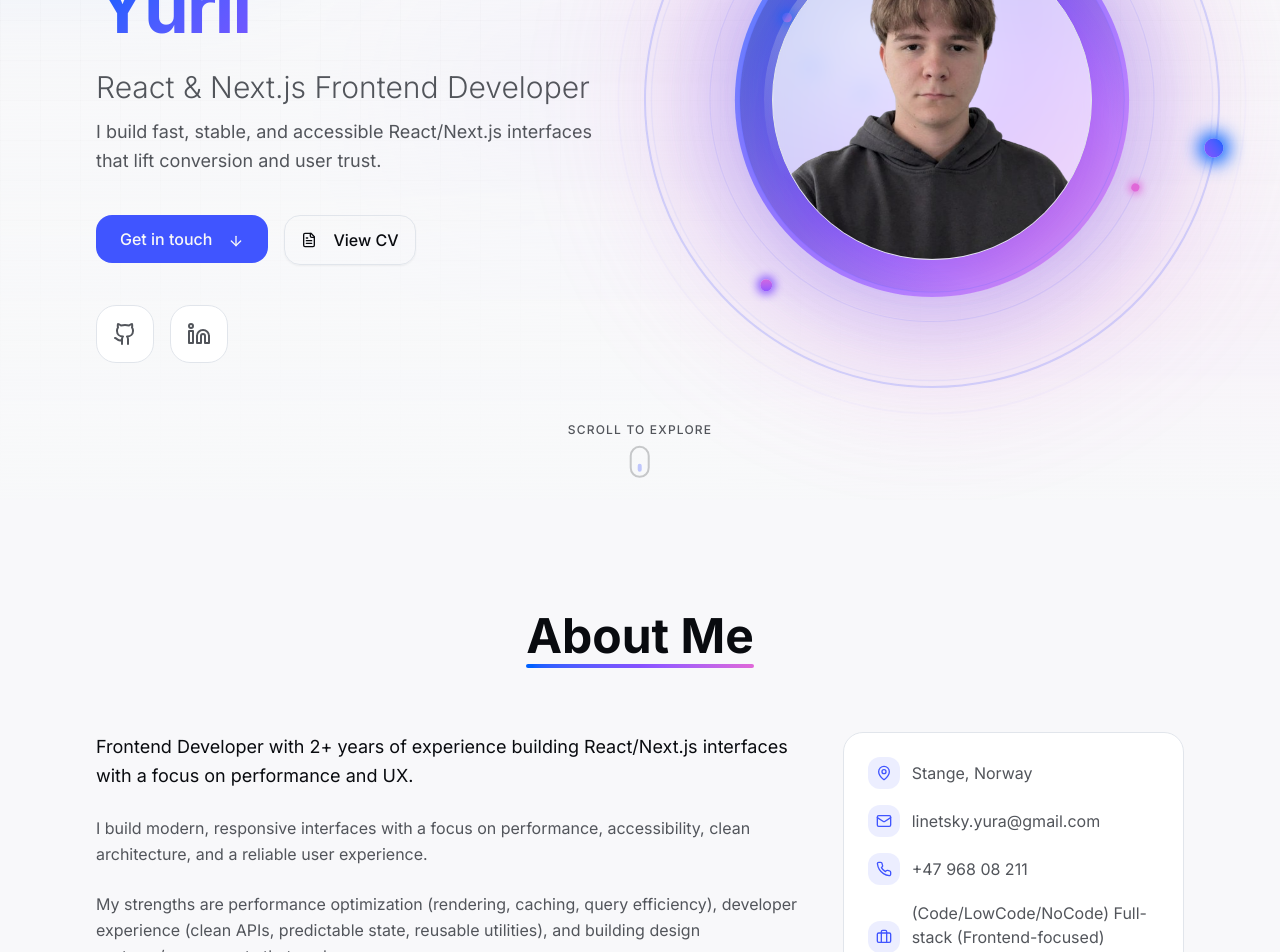
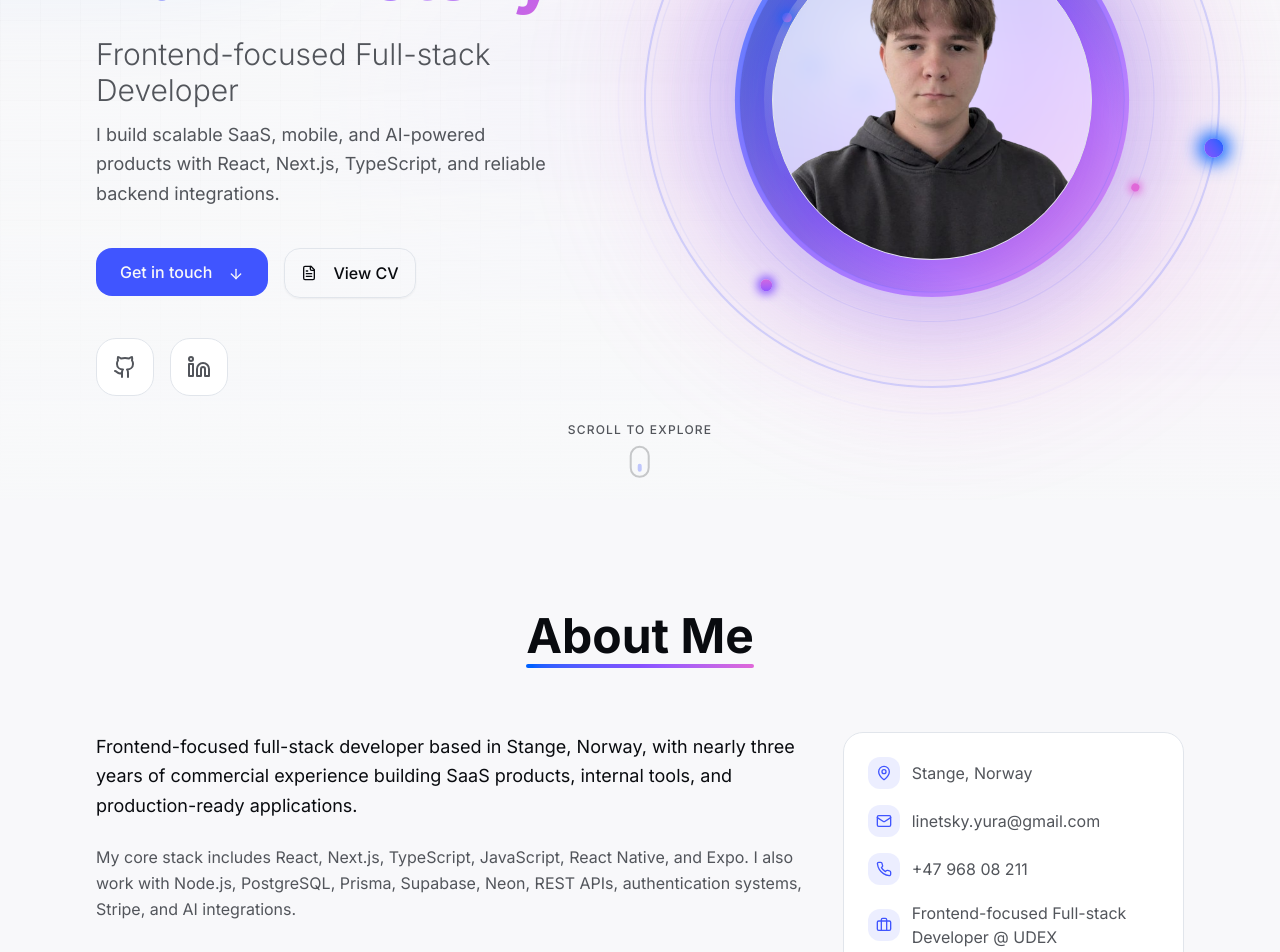
Before and after one commit to dipSyxx/Yurii-React-Developer, a Next.js app: page / in a window 1280 px wide. Shown: the part 300-1252 px from the top of the page. Built offline with nearby package versions, Linux system fonts and the light colour scheme.

Commit message:
chore: synchronize portfolio profile content

```diff
--- a/components/sections/about.tsx
+++ b/components/sections/about.tsx
@@ -4,9 +4,9 @@ import { motion, useInView } from "framer-motion";
 import { useRef } from "react";
 import { MapPin, Mail, Phone, Briefcase } from "lucide-react";
 import { profile } from "@/src/content/profile";
+import { projects } from "@/src/content/projects";
 import { SectionWrapper } from "@/components/section-wrapper";
 import { TiltCard } from "@/components/tilt-card";
-import { AnimatedCounter } from "@/components/animated-counter";
 
 export function AboutSection() {
   const ref = useRef<HTMLDivElement>(null);
@@ -112,12 +112,12 @@ export function AboutSection() {
             </div>
           </TiltCard>
 
-          {/* Quick stats with animated counters */}
+          {/* Quick stats */}
           <div className="grid grid-cols-2 gap-3">
             {[
-              { value: 2, suffix: "+", label: "Years Exp." },
-              { value: 15, suffix: "+", label: "Projects" },
-            ].map(({ value, suffix, label }, index) => (
+              { value: "2023", label: "Commercial since" },
+              { value: String(projects.length), label: "Selected projects" },
+            ].map(({ value, label }, index) => (
               <motion.div
                 key={label}
                 initial={{ opacity: 0, y: 20 }}
@@ -126,9 +126,7 @@ export function AboutSection() {
                 whileHover={{ scale: 1.05, y: -2 }}
                 className="p-4 rounded-xl bg-secondary/50 text-center cursor-default border border-transparent hover:border-primary/20 transition-all"
               >
-                <div className="text-2xl font-bold gradient-text">
-                  <AnimatedCounter value={value} suffix={suffix} />
-                </div>
+                <div className="text-2xl font-bold gradient-text">{value}</div>
                 <div className="text-xs text-muted-foreground mt-1">
                   {label}
                 </div>
--- a/src/content/profile.ts
+++ b/src/content/profile.ts
@@ -1,19 +1,19 @@
 export const profile = {
-  name: "Yurii",
-  title: "React & Next.js Frontend Developer",
+  name: "Yurii Linetskyi",
+  title: "Frontend-focused Full-stack Developer",
   tagline:
-    "I build fast, stable, and accessible React/Next.js interfaces that lift conversion and user trust.",
+    "I build scalable SaaS, mobile, and AI-powered products with React, Next.js, TypeScript, and reliable backend integrations.",
   email: "linetsky.yura@gmail.com",
   phone: "+47 968 08 211",
   location: "Stange, Norway",
 
   about: {
     intro:
-      "Frontend Developer with 2+ years of experience building React/Next.js interfaces with a focus on performance and UX.",
+      "Frontend-focused full-stack developer based in Stange, Norway, with nearly three years of commercial experience building SaaS products, internal tools, and production-ready applications.",
     description:
-      "I build modern, responsive interfaces with a focus on performance, accessibility, clean architecture, and a reliable user experience.",
+      "My core stack includes React, Next.js, TypeScript, JavaScript, React Native, and Expo. I also work with Node.js, PostgreSQL, Prisma, Supabase, Neon, REST APIs, authentication systems, Stripe, and AI integrations.",
     background:
-      "My strengths are performance optimization (rendering, caching, query efficiency), developer experience (clean APIs, predictable state, reusable utilities), and building design systems/components that scale across pages.",
+      "I take ownership of features from requirements and architecture through implementation, testing, production debugging, and ongoing support. I focus on maintainable code, accessible interfaces, performance, and reliable user experiences.",
   },
 
   ambitions: [
@@ -28,41 +28,51 @@ export const profile = {
     frontend: [
       "React",
       "React Native",
+      "Expo",
       "Next.js",
       "TypeScript",
       "JavaScript",
       "HTML",
       "CSS / Sass",
-      "TailwindCSS",
-      "Mantine / shadcn",
+      "Tailwind CSS",
+      "shadcn/ui",
+      "Mantine",
     ],
     stateData: [
-      "Redux / Zustand",
+      "Redux",
+      "Zustand",
       "TanStack Query",
       "React Hook Form",
       "Zod",
       "REST APIs",
     ],
     backend: [
+      "Node.js",
+      "Express",
       "PostgreSQL",
       "Prisma",
       "Supabase",
+      "Neon",
       "Firebase",
-      "Node.js",
-      "Express",
-      "Sanity",
     ],
     auth: [
       "NextAuth",
-      "Neon Auth",
+      "OAuth 2.0 / OIDC",
       "JWT / Session Cookies",
-      "OAuth2 / OIDC (Google, GitHub)",
-      "Password Hashing (bcrypt)",
       "Email Verification / Password Reset",
       "Protected Routes / Middleware Guards",
-      "CSRF basics",
     ],
-    tools: ["Git", "pnpm", "VS Code", "Vercel", "Postman", "Figma"],
+    tools: [
+      "Git",
+      "GitHub",
+      "pnpm",
+      "VS Code",
+      "Vercel",
+      "Postman",
+      "Figma",
+      "Stripe",
+      "Bubble",
+    ],
     design: [
       "Responsive UI",
       "Cross-browser compatibility",
@@ -166,16 +176,16 @@ export const profile = {
     {
       company: "UDEX",
       website: "https://udex.app/",
-      role: "(Code/LowCode/NoCode) Full-stack (Frontend-focused) Developer",
+      role: "Frontend-focused Full-stack Developer",
       logo: "/udex/udex.jpg",
-      type: "Full-time - Remote",
-      period: "Aug 2023 - present",
+      type: "Project-based · Remote",
+      period: "Aug 2023 - Present",
       highlights: [
-        "Build modern, interactive, user-friendly interfaces using HTML, CSS, JavaScript, React, Next.js",
-        "Implement responsive design for different devices while keeping high performance and fast loading",
-        "Integrate APIs for data acquisition and processing; manage application state for reliability and speed",
-        "Create reusable components and maintain/improve existing codebases",
-        "Optimize frontend performance: rendering improvements, caching, lazy loading, Lighthouse optimizations",
+        "Build and maintain commercial SaaS products across frontend and backend workflows.",
+        "Create dashboards, reusable UI components, complex forms, and role-based user flows.",
+        "Integrate REST APIs and work with data models, authentication, Stripe workflows, and AI-powered features.",
+        "Investigate production issues and improve application performance, reliability, and maintainability.",
+        "Take ownership of features from requirements and implementation through testing and ongoing support.",
       ],
     },
   ],
@@ -203,13 +213,13 @@ export const profile = {
     github: "https://github.com/dipSyxx",
     linkedin: "https://www.linkedin.com/in/yurii-linetskyi-10b857254/",
     telegram: "https://t.me/XdipsyX",
-    cv: "cv/cv.pdf",
+    cv: "/cv/cv.pdf",
   },
 
   seo: {
-    title: "Yurii Linetskyi | React Front-End Developer",
+    title: "Yurii Linetskyi | Frontend-focused Full-stack Developer",
     description:
-      "React Front-End developer building modern, responsive, high-performance web interfaces with React, Next.js, TypeScript, and strong focus on UX and Lighthouse performance.",
+      "Frontend-focused full-stack developer based in Norway, building SaaS, mobile, and AI-powered products with React, Next.js, TypeScript, React Native, Node.js, and PostgreSQL.",
     ogImage: "/og.png",
   },
 } as const;
```
